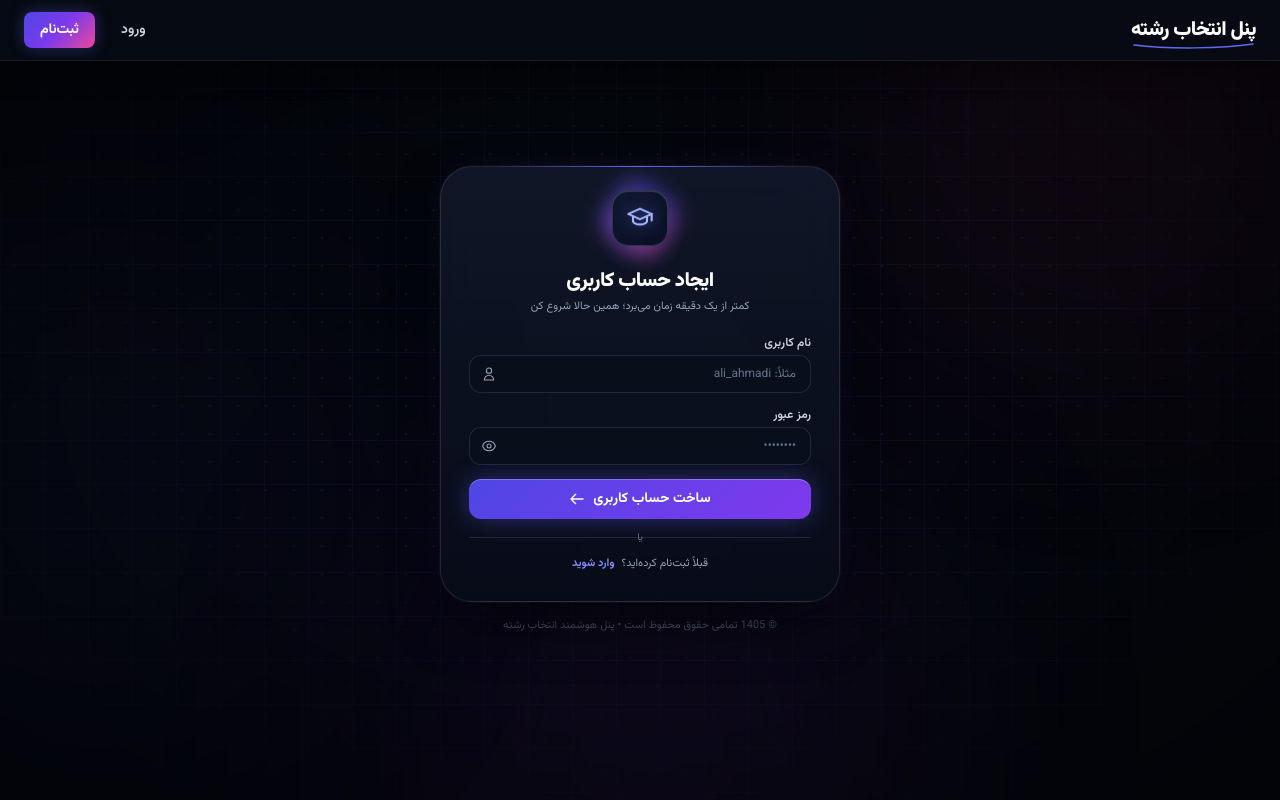
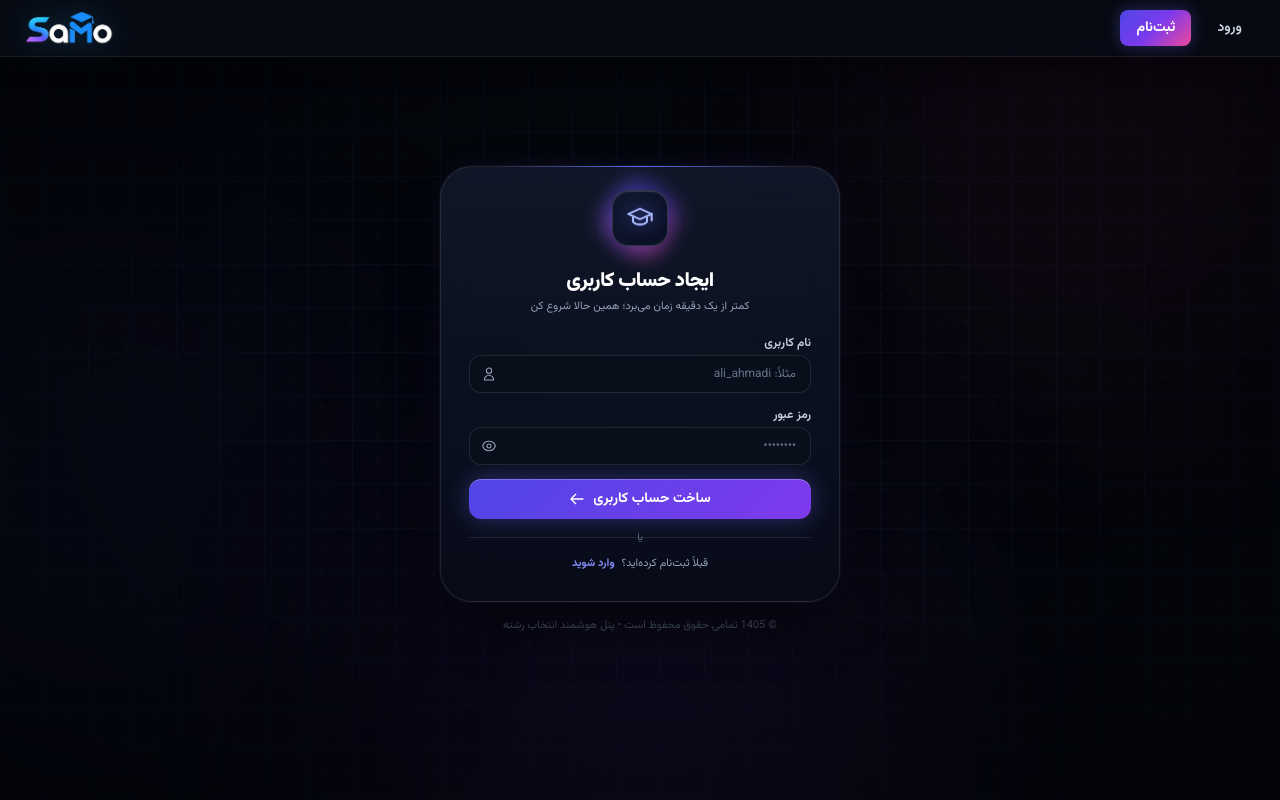
Before and after one commit to mohammadrezah7/choose_reshte, a Django app: page /accounts/signup/ in a window 1280 px wide. Run offline with Django 5.2, Linux system fonts and the light colour scheme; some libraries are stand-ins or nearby versions.

Commit message:
Update base.html header UI

```diff
--- a/templates/base.html
+++ b/templates/base.html
@@ -1,11 +1,12 @@
+{% load static %}
 <!DOCTYPE html>
 <html lang="fa" dir="rtl">
 <head>
     <meta charset="UTF-8">
     <meta name="viewport" content="width=device-width, initial-scale=1.0">
-    <title>{% block title %}سامانه انتخاب رشته{% endblock %}</title>
+    <title>{% block title %}سامو (SaMo) | سامانه انتخاب رشته{% endblock %}</title>
 
-    <!-- فونت وزیرمتن -->
+    <!-- Vazirmatn Font -->
     <link rel="preconnect" href="https://fonts.googleapis.com">
     <link rel="preconnect" href="https://fonts.gstatic.com" crossorigin>
     <link href="https://fonts.googleapis.com/css2?family=Vazirmatn:wght@300;400;500;600;700;800;900&display=swap" rel="stylesheet">
@@ -19,7 +20,7 @@
             font-family: "Vazirmatn", -apple-system, BlinkMacSystemFont, sans-serif;
         }
 
-        /* استایل هدر دارک شیشه‌ای */
+        /* Dark Glass Navbar */
         .dark-navbar {
             background: rgba(8, 12, 22, 0.85);
             backdrop-filter: blur(20px);
@@ -28,89 +29,86 @@
             box-shadow: 0 4px 30px rgba(0, 0, 0, 0.5);
         }
 
-        /* دکمه گرادیانی ثبت‌نام */
+        /* Gradient Signup Button */
         .nav-glow-btn {
             background: linear-gradient(135deg, #4f46e5 0%, #7c3aed 50%, #ec4899 100%);
             box-shadow: 0 0 15px rgba(99, 102, 241, 0.35);
             transition: all 0.3s ease;
         }
+
         .nav-glow-btn:hover {
             box-shadow: 0 0 25px rgba(236, 72, 153, 0.5);
             transform: translateY(-1px);
         }
     </style>
 </head>
+
 <body class="bg-[#030712] text-slate-100 min-h-screen">
 
-    <!-- Navigation Header Dark -->
-    <nav class="dark-navbar px-4 sm:px-6 py-3 fixed left-0 right-0 top-0 z-50 transition-all">
+    <!-- Dark Navigation Header -->
+    <nav class="dark-navbar px-4 sm:px-6 py-2.5 fixed left-0 right-0 top-0 z-50 transition-all">
         <div class="max-w-7xl mx-auto flex flex-wrap justify-between items-center">
 
-            <!-- عنوان برند بدون لوگو -->
-            <a href="/" class="flex items-center group">
-                <span class="relative self-center text-lg sm:text-xl font-black tracking-tight text-white group-hover:text-indigo-300 transition-colors">
-                    پنل انتخاب رشته
-                    <!-- خط گرادیانی زیر متن -->
-                    <svg
-                        class="absolute -bottom-1.5 right-0 h-2.5 w-full pointer-events-none text-indigo-500"
-                        viewBox="0 0 200 20"
-                        preserveAspectRatio="none"
-                        fill="none"
-                        xmlns="http://www.w3.org/2000/svg"
-                        aria-hidden="true">
-                        <path
-                            d="M 5,10 C 55,18 145,18 195,8"
-                            stroke="currentColor"
-                            stroke-width="3"
-                            stroke-linecap="round">
-                        </path>
-                    </svg>
-                </span>
+            <!-- Login / Logout Actions -->
+            <div class="flex items-center gap-3 order-2 sm:order-1">
+                {% if user.is_authenticated %}
+                    <a href="{% url 'logout' %}" class="text-xs font-bold text-rose-400 bg-rose-500/10 hover:bg-rose-500/20 border border-rose-500/30 rounded-lg px-3.5 py-2 transition-all">
+                        خروج
                     </a>
 
-            <!-- بخش اکشن‌ها و دکمه‌های ورود/خروج -->
-            <div class="flex items-center gap-3">
-                {% if user.is_authenticated %}
                     <div class="hidden sm:flex items-center gap-2 text-xs font-medium text-slate-300 bg-white/5 border border-white/10 px-3 py-1.5 rounded-lg">
                         <span class="h-2 w-2 rounded-full bg-emerald-400 animate-pulse"></span>
                         <span>{{ user.username }}</span>
                     </div>
-                    <a href="{% url 'logout' %}" class="text-xs font-bold text-rose-400 bg-rose-500/10 hover:bg-rose-500/20 border border-rose-500/30 rounded-lg px-3.5 py-2 transition-all">
-                        خروج
-                    </a>
                 {% else %}
                     <a href="{% url 'login' %}" class="text-xs sm:text-sm font-semibold text-slate-300 hover:text-white hover:bg-white/10 rounded-lg px-3.5 py-2 transition-colors">
                         ورود
                     </a>
+
                     <a href="{% url 'signup' %}" class="nav-glow-btn text-xs sm:text-sm font-bold text-white rounded-lg px-4 py-2">
                         ثبت‌نام
                     </a>
                 {% endif %}
             </div>
 
+            <!-- SaMo Logo Image -->
+            <a href="/" class="flex items-center group order-1 sm:order-2 transition-transform duration-300 hover:scale-105">
+                <img
+                    src="{% static 'images/logo.png' %}"
+                    alt="SaMo Logo"
+                    class="h-8 sm:h-9 w-auto object-contain drop-shadow-[0_0_15px_rgba(56,189,248,0.25)]"
+                />
+            </a>
+
         </div>
     </nav>
 
-    <!-- محتوای صفحات -->
+    <!-- Page Content -->
     <div class="pt-16">
         {% block content %}{% endblock %}
     </div>
 
     <script src="https://cdnjs.cloudflare.com/ajax/libs/flowbite/2.2.1/flowbite.min.js"></script>
-    <!-- نوار پیام هوشمند (Toast Notification) -->
+
+    <!-- Smart Toast Notification -->
     {% if messages %}
         <div id="toast-container" class="fixed bottom-5 left-5 z-50 flex flex-col gap-3">
             {% for message in messages %}
                 <div class="toast-item flex items-center gap-3 px-5 py-4 bg-emerald-950/90 border border-emerald-500/40 text-emerald-200 rounded-2xl shadow-[0_10px_30px_rgba(16,185,129,0.25)] backdrop-blur-xl transition-all duration-500 transform translate-y-20 opacity-0 pointer-events-none">
+
                     <div class="w-8 h-8 rounded-xl bg-emerald-500/20 border border-emerald-500/30 flex items-center justify-center text-emerald-400 shrink-0">
                         <svg class="w-5 h-5" fill="none" stroke="currentColor" viewBox="0 0 24 24">
                             <path stroke-linecap="round" stroke-linejoin="round" stroke-width="2.5" d="M5 13l4 4L19 7"/>
                         </svg>
                     </div>
+
                     <div>
                         <h4 class="text-xs font-bold text-white">{{ message }}</h4>
-                    <p class="text-[10px] text-emerald-300/80 mt-0.5">تغییرات با موفقیت در پایگاه داده ذخیره گردید.</p>
+                        <p class="text-[10px] text-emerald-300/80 mt-0.5">
+                            تغییرات با موفقیت در پایگاه داده ذخیره گردید.
+                        </p>
                     </div>
+
                 </div>
             {% endfor %}
         </div>
@@ -118,37 +116,52 @@
 
 <script>
 document.addEventListener('DOMContentLoaded', function() {
+
     // -------------------------------------------------------------
-    // 1. Toast Notification Handler (نمایش ۳ ثانیه‌ای)
+    // 1. Toast Notification Handler (3-second display)
     // -------------------------------------------------------------
     const toastItems = document.querySelectorAll('.toast-item');
 
     toastItems.forEach(toast => {
-        // ظاهر شدن پیام با انیمیشن
         setTimeout(() => {
-            toast.classList.remove('translate-y-20', 'opacity-0', 'pointer-events-none');
-            toast.classList.add('translate-y-0', 'opacity-100');
+            toast.classList.remove(
+                'translate-y-20',
+                'opacity-0',
+                'pointer-events-none'
+            );
+            toast.classList.add(
+                'translate-y-0',
+                'opacity-100'
+            );
         }, 100);
 
-        // محو شدن خودکار بعد از ۳ ثانیه
         setTimeout(() => {
-            toast.classList.remove('translate-y-0', 'opacity-100');
-            toast.classList.add('translate-y-20', 'opacity-0', 'pointer-events-none');
+            toast.classList.remove(
+                'translate-y-0',
+                'opacity-100'
+            );
+            toast.classList.add(
+                'translate-y-20',
+                'opacity-0',
+                'pointer-events-none'
+            );
         }, 3100);
     });
 
     // -------------------------------------------------------------
-    // 2. منطق انتخاب سلسله‌مراتبی توان مالی
+    // 2. Hierarchical Tuition Selection Logic
     // -------------------------------------------------------------
     const tuitionHierarchy = [
-        'can_pay_campus',      // پردیس خودگردان (گران‌ترین)
-        'can_pay_azad',        // دانشگاه آزاد
-        'can_pay_night',       // شبانه
-        'can_pay_non_profit',  // غیرانتفاعی
-        'can_pay_payame_noor'  // پیام‌نور (ارزان‌ترین)
+        'can_pay_campus',      // Self-Governed Campus (Most Expensive)
+        'can_pay_azad',        // Islamic Azad University
+        'can_pay_night',       // Night Program
+        'can_pay_non_profit',  // Non-Profit University
+        'can_pay_payame_noor'  // Payame Noor University (Least Expensive)
     ];
 
-    const checkboxes = tuitionHierarchy.map(name => document.querySelector(`input[name="${name}"]`));
+    const checkboxes = tuitionHierarchy.map(
+        name => document.querySelector(`input[name="${name}"]`)
+    );
 
     checkboxes.forEach((checkbox, index) => {
         if (!checkbox) return;
@@ -156,15 +169,20 @@ document.addEventListener('DOMContentLoaded', function() {
         checkbox.addEventListener('change', function() {
             if (this.checked) {
                 for (let i = index + 1; i < checkboxes.length; i++) {
-                    if (checkboxes[i]) checkboxes[i].checked = true;
+                    if (checkboxes[i]) {
+                        checkboxes[i].checked = true;
+                    }
                 }
             } else {
                 checkboxes.forEach(cb => {
-                    if (cb) cb.checked = false;
+                    if (cb) {
+                        cb.checked = false;
+                    }
                 });
             }
         });
     });
+
 });
 </script>
 
```
Also changed, not shown: db.sqlite3, static/images/logo.png (added). Lines whose indentation alone changed are shown as unchanged.
